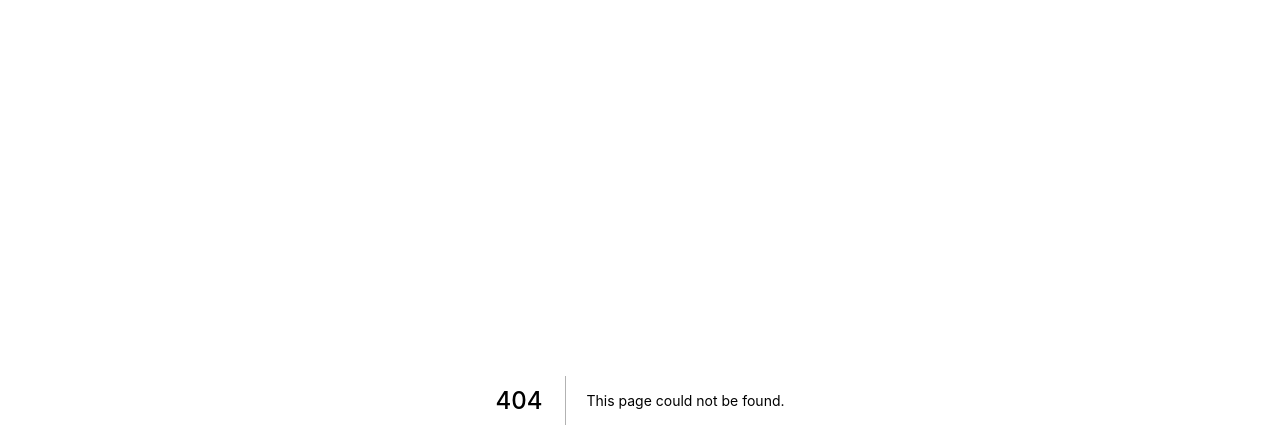
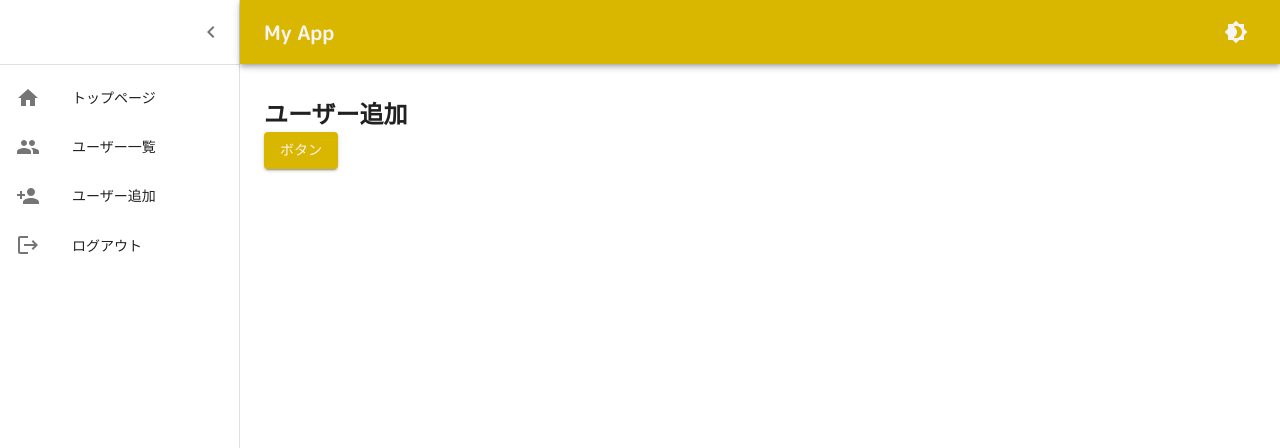
Before and after one commit to shimabukuromeg/urql-next-app, a Next.js app: page /users/new in a window 1280 px wide. Before the commit this address had no page. Shown: the top 448 px of the page. Built offline with nearby package versions, Linux system fonts and the light colour scheme.

Commit message:
ユーザー追加ページ追加

```diff
--- a/src/components/Navigation/MenuDrawer.tsx
+++ b/src/components/Navigation/MenuDrawer.tsx
@@ -11,6 +11,7 @@ import ListItemText from '@mui/material/ListItemText';
 import MuiDrawer from '@mui/material/Drawer';
 import HomeIcon from '@mui/icons-material/Home';
 import PeopleIcon from '@mui/icons-material/People';
+import PersonAddIcon from '@mui/icons-material/PersonAdd';
 import LogoutIcon from '@mui/icons-material/Logout';
 import { DRAWER_WIDTH } from '@/src/constants';
 import Link from 'next/link';
@@ -84,6 +85,12 @@ export const MenuDrawer = ({ open, toggleDrawer }: Props) => {
           </ListItemIcon>
           <ListItemText primary="ユーザー一覧" />
         </ListItemButton>
+        <ListItemButton path="/users/new">
+          <ListItemIcon>
+            <PersonAddIcon />
+          </ListItemIcon>
+          <ListItemText primary="ユーザー追加" />
+        </ListItemButton>
         <ListItemButton path="/login">
           <ListItemIcon>
             <LogoutIcon />
--- /dev/null
+++ b/src/pages/users/new/index.tsx
@@ -0,0 +1,21 @@
+import { ReactElement } from 'react';
+import { Box, Button, Typography } from '@mui/material';
+import { AuthenticatedLayout } from '@/src/layouts/authenticated-layout';
+import type { NextPageWithLayout } from '@/src/pages/_app';
+
+const Index: NextPageWithLayout = () => {
+  return (
+    <Box>
+      <Typography variant="h2">ユーザー追加</Typography>
+      <Button variant="contained" color="primary">
+        ボタン
+      </Button>
+    </Box>
+  );
+};
+
+Index.getLayout = (page: ReactElement) => (
+  <AuthenticatedLayout>{page}</AuthenticatedLayout>
+);
+
+export default Index;
```
